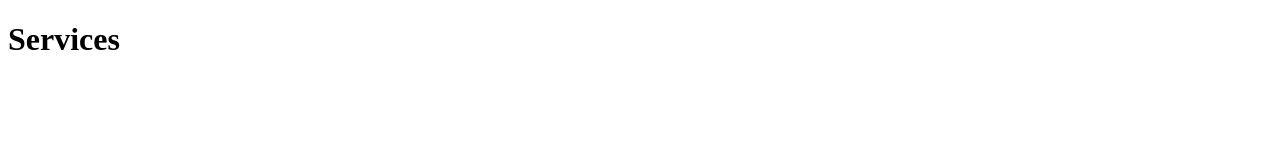
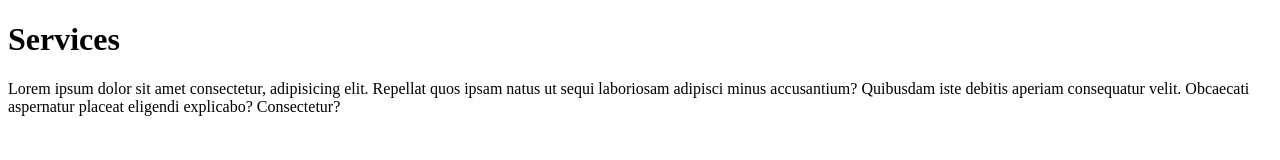
Before and after one commit to githubpankaj/demo-project, a plain HTML site: page services.html in a window 1280 px wide. Drawn offline with Linux system fonts and the light colour scheme.

Commit message:
added a para in services file

```diff
--- a/services.html
+++ b/services.html
@@ -7,5 +7,6 @@
 </head>
 <body>
   <h1>Services</h1>
+  <p>Lorem ipsum dolor sit amet consectetur, adipisicing elit. Repellat quos ipsam natus ut sequi laboriosam adipisci minus accusantium? Quibusdam iste debitis aperiam consequatur velit. Obcaecati aspernatur placeat eligendi explicabo? Consectetur?</p>
 </body>
 </html>
```
